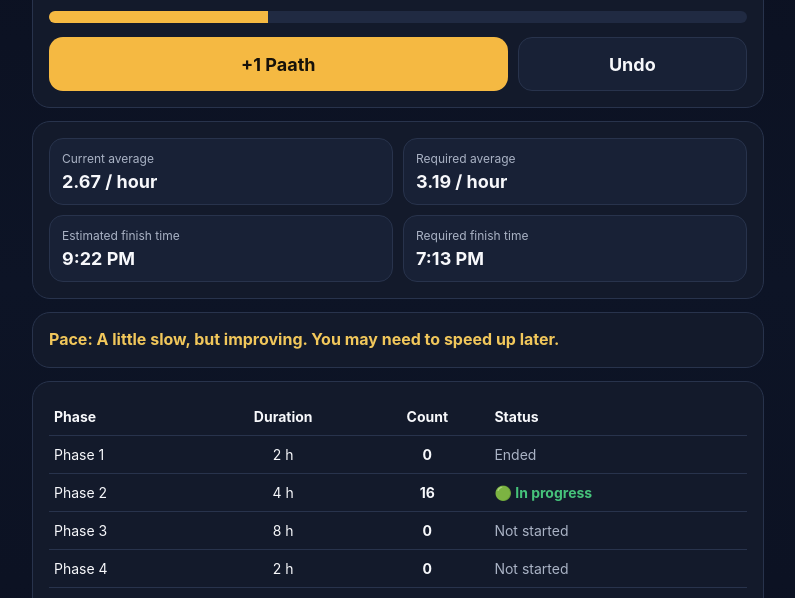
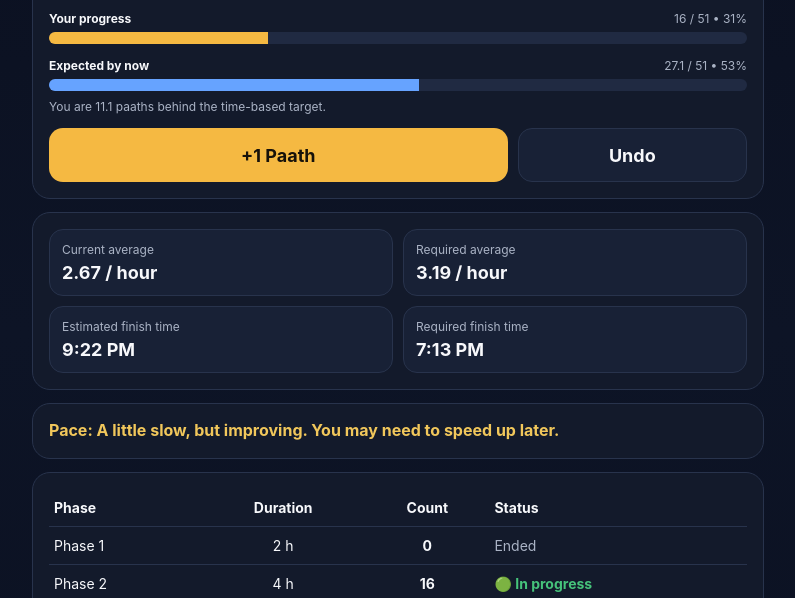
Before and after one commit to dvndrsingh786/Trial, a plain HTML site: page index.html in a window 1280 px wide. Shown: the part 202-800 px from the top of the page, without its empty margins (242-1037 px from the left). Drawn offline with Linux system fonts and the light colour scheme.

Commit message:
Add expected progress bar based on current time

```diff
--- a/index.html
+++ b/index.html
@@ -16,7 +16,7 @@
 h1{font-size:25px;margin:4px 0;text-align:center}.sub{color:var(--muted);text-align:center;margin:0 0 16px;font-size:13px}
 .card{background:var(--panel);border:1px solid var(--line);border-radius:18px;padding:16px;margin-bottom:13px}
 .top{display:flex;justify-content:space-between;gap:12px;align-items:flex-end;flex-wrap:wrap}.count{font-size:54px;font-weight:800;line-height:1}.small{font-size:14px;color:var(--muted)}
-.progress{height:12px;background:#202a42;border-radius:999px;overflow:hidden;margin-top:14px}.bar{height:100%;background:var(--accent);width:0;transition:width .15s ease}
+.progressBlock{margin-top:14px}.progressHead{display:flex;justify-content:space-between;gap:10px;align-items:center;margin-bottom:6px;font-size:12px;color:var(--muted)}.progressHead strong{color:var(--text);font-weight:700}.progress{height:12px;background:#202a42;border-radius:999px;overflow:hidden}.bar{height:100%;background:var(--accent);width:0;transition:width .15s ease}.expectedBar{height:100%;background:#66a3ff;width:0;transition:width .15s ease}.gapNote{font-size:12px;color:var(--muted);margin-top:8px}
 .controls{display:grid;grid-template-columns:2fr 1fr;gap:10px;margin-top:14px}
 button{appearance:none;border:none;min-height:54px;border-radius:14px;font:inherit;font-size:18px;font-weight:750;touch-action:manipulation}
 #add{background:var(--accent);color:#17120a}#undo,.phaseBtn,#reset{background:var(--panel2);color:var(--text);border:1px solid var(--line)}button:active{transform:scale(.985)}
@@ -36,7 +36,15 @@ table{width:100%;border-collapse:collapse;font-size:14px}th,td{padding:10px 5px;
 
 <section class="card">
 <div class="top"><div><div class="count"><span id="total">16</span><span class="small"> / 51</span></div><div class="small" id="remaining">35 remaining</div></div><div class="small" id="phaseLabel">Phase 2 in progress</div></div>
+<div class="progressBlock">
+<div class="progressHead"><span><strong>Your progress</strong></span><span id="actualProgressText">16 / 51 • 31%</span></div>
 <div class="progress"><div id="bar" class="bar"></div></div>
+</div>
+<div class="progressBlock">
+<div class="progressHead"><span><strong>Expected by now</strong></span><span id="expectedProgressText">—</span></div>
+<div class="progress"><div id="expectedBar" class="expectedBar"></div></div>
+<div id="progressGap" class="gapNote"></div>
+</div>
 <div class="controls"><button id="add" type="button">+1 Paath</button><button id="undo" type="button">Undo</button></div>
 </section>
 
@@ -64,23 +72,33 @@ table{width:100%;border-collapse:collapse;font-size:14px}th,td{padding:10px 5px;
 <button id="reset" type="button">Reset all progress</button>
 </section>
 
-<div class="footer">Current average uses all scheduled hours through the active phase. Phase durations may include breaks.</div>
+<div class="footer">Current average uses all scheduled hours through the active phase. The blue “Expected by now” bar follows the planned 16-hour session clock; breaks can make the time-based comparison look temporarily behind.</div>
 </div>
 
 <script>
 (() => {
 "use strict";
-const TARGET=51,durations=[2,4,8,2],requiredRate=TARGET/16,KEY="japji-51-paath-v3";
+const TARGET=51,durations=[2,4,8,2],requiredRate=TARGET/16,KEY="japji-51-paath-v3",PLAN_START=new Date("2026-09-22T00:45:00+01:00"),PLAN_HOURS=16;
 let state={counts:[0,16,0,0],activePhase:2};
 try{const x=JSON.parse(localStorage.getItem(KEY));if(x&&Array.isArray(x.counts)&&x.counts.length===4&&x.activePhase>=1&&x.activePhase<=4)state={counts:x.counts.map(n=>Math.max(0,Number(n)||0)),activePhase:Number(x.activePhase)}}catch(e){}
 const $=id=>document.getElementById(id),sum=a=>a.reduce((x,y)=>x+y,0),total=()=>sum(state.counts),hours=()=>sum(durations.slice(0,state.activePhase));
 function save(){try{localStorage.setItem(KEY,JSON.stringify(state))}catch(e){}}
 function fmt(d){return new Intl.DateTimeFormat(undefined,{hour:"numeric",minute:"2-digit"}).format(d)}
 function finish(rate){const left=Math.max(0,TARGET-total());if(left===0)return"Completed";if(!(rate>0))return"—";return fmt(new Date(Date.now()+(left/rate)*3600000))}
+function expectedNow(){
+  const elapsed=Math.max(0,(Date.now()-PLAN_START.getTime())/3600000);
+  const expected=Math.min(TARGET,requiredRate*elapsed);
+  return expected;
+}
 function pace(rate){if(total()===0)return["Pace: Not started yet.",""];const r=rate/requiredRate;if(r>=1.15)return["Pace: Very fast — comfortably ahead of the required pace.","good"];if(r>=1)return["Pace: Good — at or above the required pace.","good"];if(r>=.85)return["Pace: Slightly behind, but close. Considering breaks, this is solid progress.","warn"];if(r>=.70)return["Pace: A little slow, but improving. You may need to speed up later.","warn"];return["Pace: Slow compared with the overall target. You will need a stronger pace later.","bad"]}
 function render(){
 const t=total(),h=hours(),rate=h?t/h:0;
 $("total").textContent=t;$("remaining").textContent=`${Math.max(0,TARGET-t)} remaining`;$("bar").style.width=`${Math.min(100,100*t/TARGET)}%`;$("phaseLabel").textContent=`Phase ${state.activePhase} in progress`;
+const exp=expectedNow(),expPct=Math.min(100,100*exp/TARGET),actPct=Math.min(100,100*t/TARGET),gap=t-exp;
+$("actualProgressText").textContent=`${t} / 51 • ${actPct.toFixed(0)}%`;
+$("expectedBar").style.width=`${expPct}%`;
+$("expectedProgressText").textContent=`${exp.toFixed(1)} / 51 • ${expPct.toFixed(0)}%`;
+$("progressGap").textContent=Math.abs(gap)<0.5?"You are essentially on the expected line right now.":gap>0?`You are ${gap.toFixed(1)} paaths ahead of the time-based target.`:`You are ${Math.abs(gap).toFixed(1)} paaths behind the time-based target.`;
 $("currentAvg").textContent=`${rate.toFixed(2)} / hour`;$("requiredAvg").textContent=`${requiredRate.toFixed(2)} / hour`;$("estimatedFinish").textContent=finish(rate);$("requiredFinish").textContent=finish(requiredRate);$("tableTotal").textContent=`${t} / 51`;
 const p=pace(rate);$("pace").textContent=p[0];$("pace").className=`pace ${p[1]}`;
 const tb=$("phaseTable");tb.replaceChildren();
```
